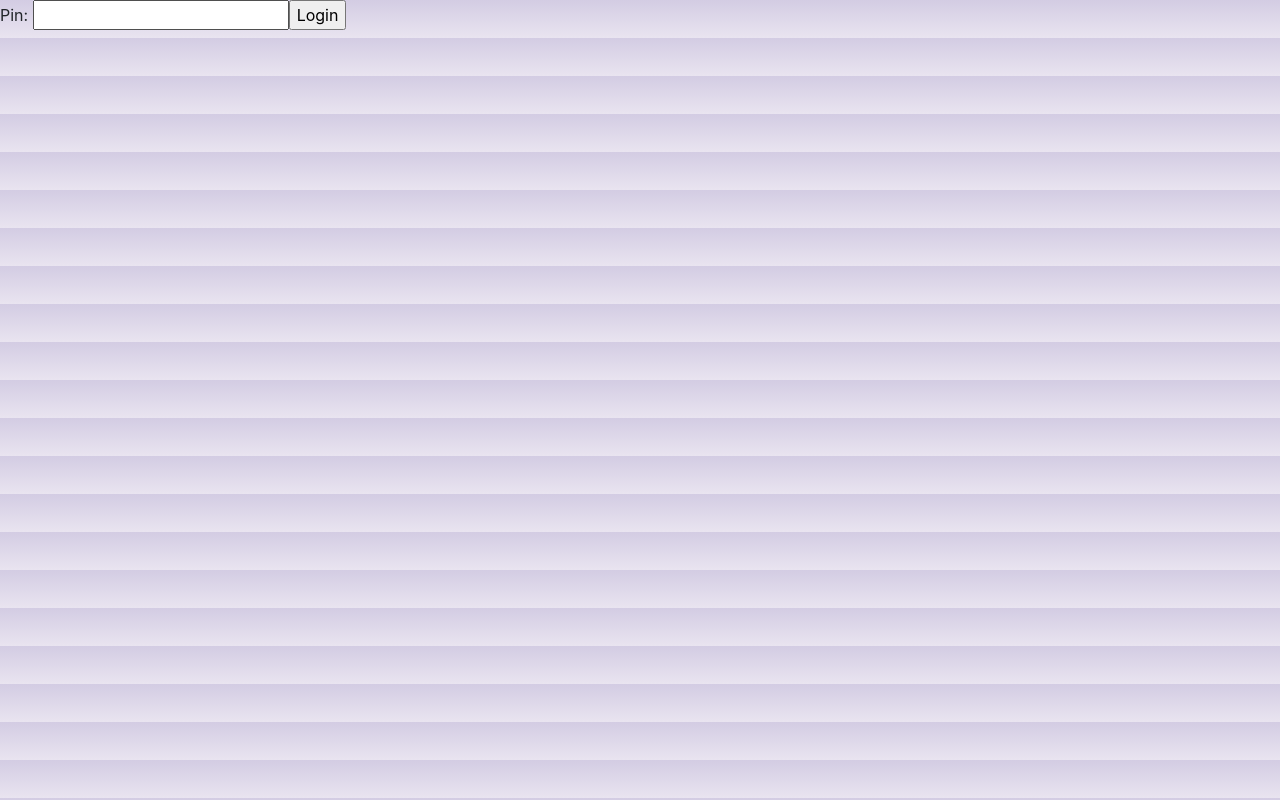
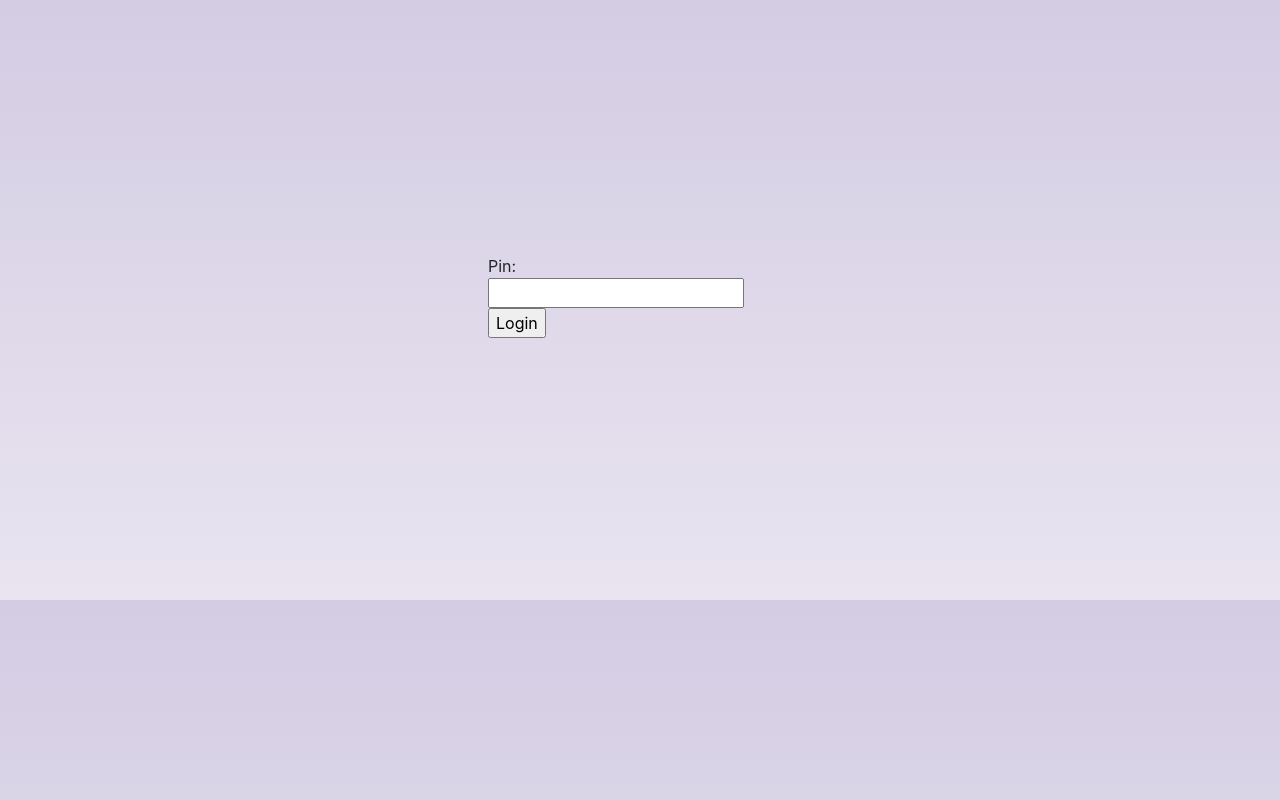
Before and after one commit to Gabrielomn/reports-front, an Angular app: page / in a window 1280 px wide. Built offline with nearby package versions, Linux system fonts and the light colour scheme.

Commit message:
adding some style to login

```diff
--- a/src/app/login/login.component.css
+++ b/src/app/login/login.component.css
@@ -0,0 +1,11 @@
+.corpo{
+
+    width: 600px;
+    height: 600px;
+    display: flex;
+    align-items: center;
+}
+
+.corpo label{
+    margin-left: 488px;
+}
--- a/src/app/login/login.component.html
+++ b/src/app/login/login.component.html
@@ -1,6 +1,8 @@
-<label>
-  Pin:
-  <input type="text" [formControl]="pin">
-  <input value="Login" type="submit" (click)=login(pin.value)>
+<div class= "corpo">
+  <label>
+    Pin:
+    <input type="text" [formControl]="pin">
+    <input value="Login" type="submit" (click)=login(pin.value)>
 
-</label>
+  </label>
+</div>
```
